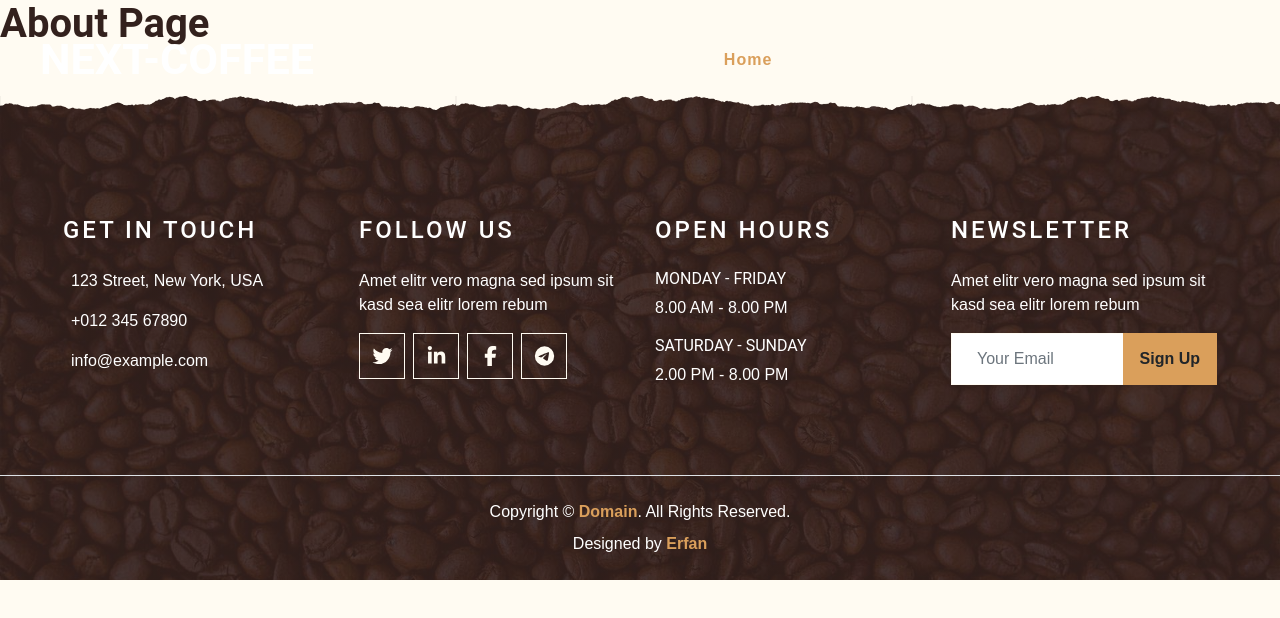
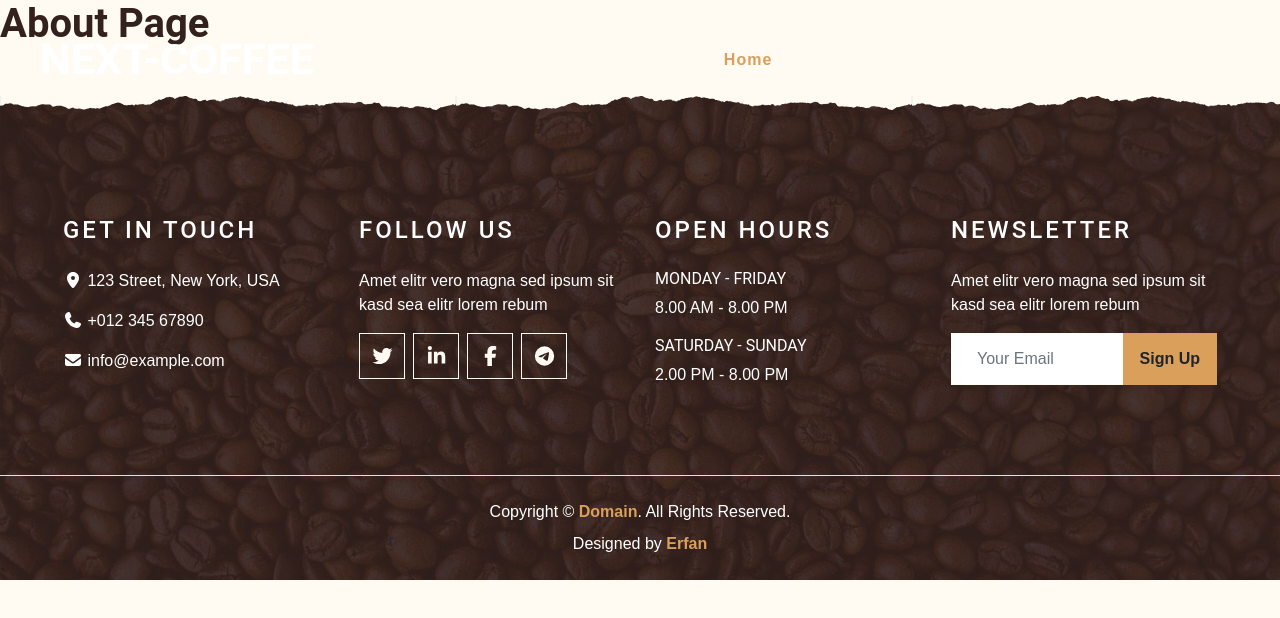
Before and after one commit to erfan-ne/CoffeShop, a Next.js app: page /about in a window 1280 px wide. Shown: the top 618 px of the page. Built offline with nearby package versions, Linux system fonts and the light colour scheme.

Commit message:
fixed icon buges

```diff
--- a/components/modules/PageFooter/PageFooter.js
+++ b/components/modules/PageFooter/PageFooter.js
@@ -15,13 +15,13 @@ function PageFooter() {
             Get In Touch
           </h4>
           <p>
-            <i className="fa fa-map-marker-alt mr-2"></i>123 Street, New York, USA
+            <FontAwesomeIcon icon={SolidIcons.faMapMarkerAlt} /> 123 Street, New York, USA
           </p>
           <p>
-            <i className="fa fa-phone-alt mr-2"></i>+012 345 67890
+            <FontAwesomeIcon icon={SolidIcons.faPhone} /> +012 345 67890
           </p>
           <p className="m-0">
-            <i className="fa fa-envelope mr-2"></i>info@example.com
+            <FontAwesomeIcon icon={SolidIcons.faEnvelope} /> info@example.com
           </p>
         </div>
         <div className="col-lg-3 col-md-6 mb-5">
```
